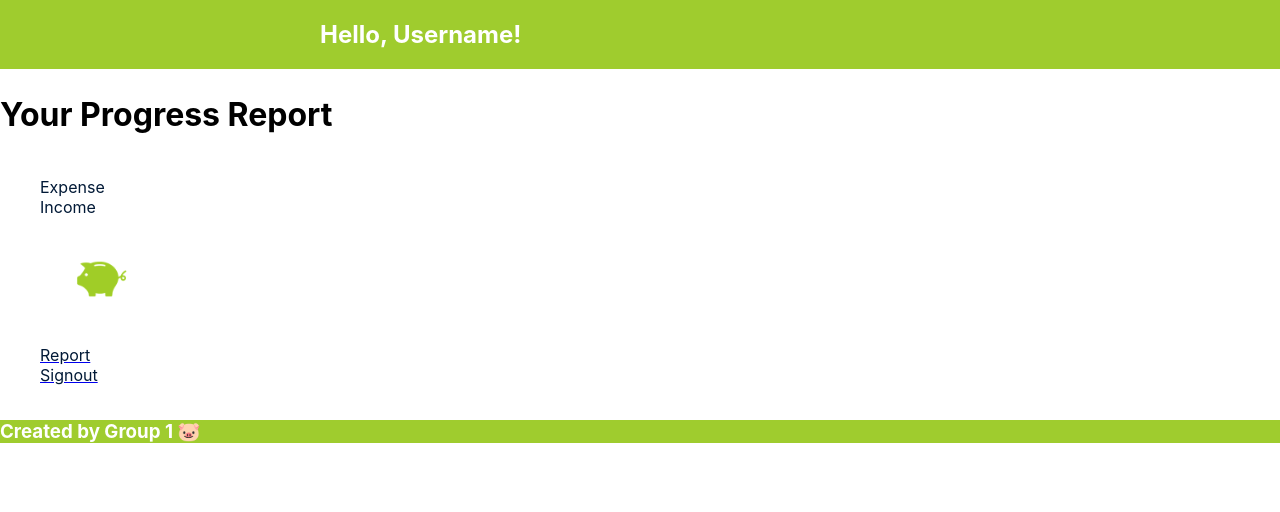
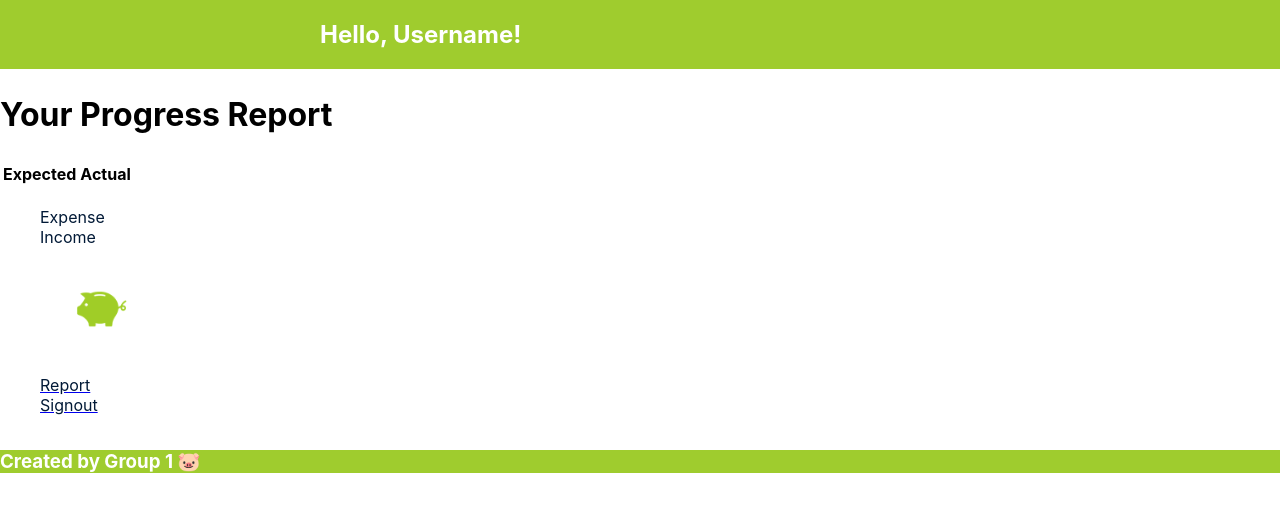
Before and after one commit to emsaw721/stacks-on-stacks, a React (Create React App) app in the folder client/: page /planner in a window 1280 px wide. Shown: the top 512 px of the page. Built offline with nearby package versions, Linux system fonts and the light colour scheme.

Commit message:
started table for budget progress report page

```diff
--- a/client/src/pages/Planner.js
+++ b/client/src/pages/Planner.js
@@ -6,7 +6,15 @@ const Planner = () => {
     return (
         <section className='planner'>
             <h1> Your Progress Report </h1>
-
+            <table>
+                <tr>
+                    <th>Expected</th>
+                    <th>Actual</th>
+                </tr>
+                <tr>
+                    <td></td>
+                </tr>
+            </table>
         </section>
     )
 }
```
